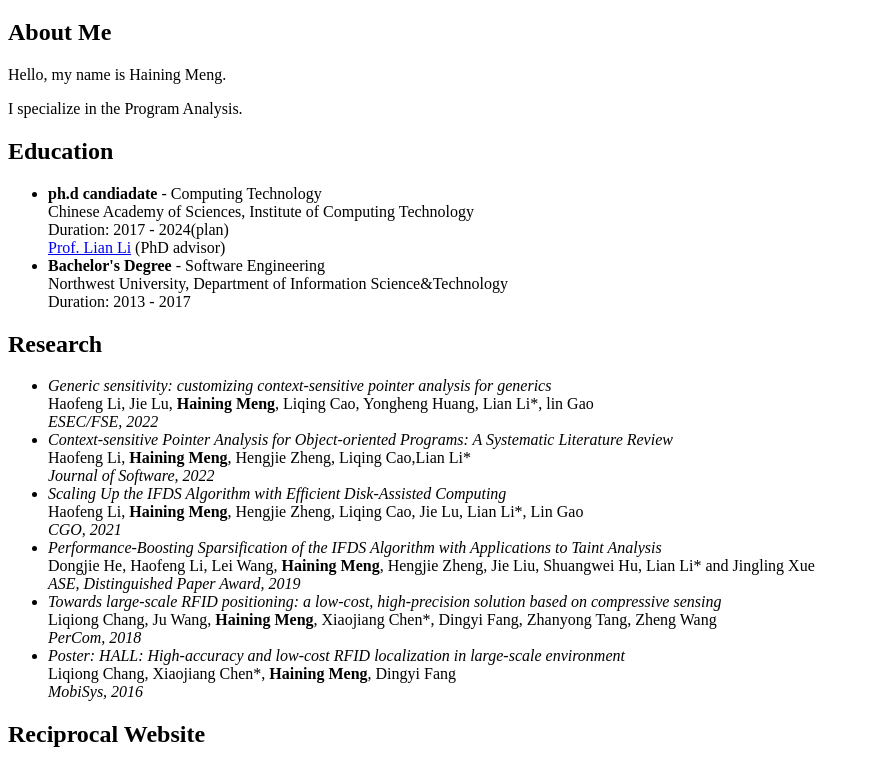
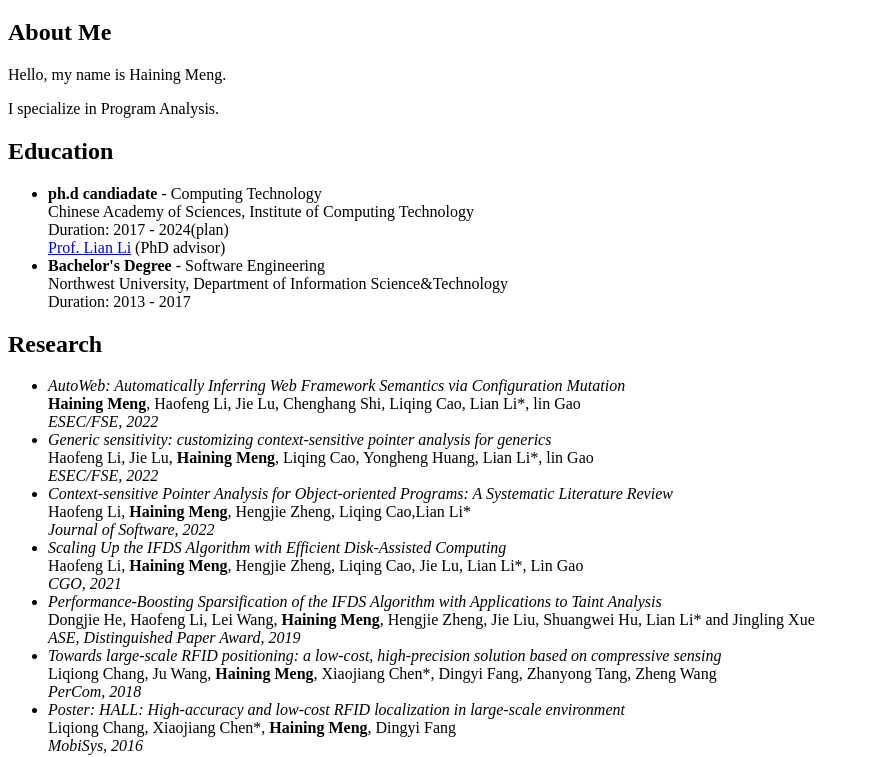
Before and after one commit to menghaining/menghaining.github.io, a plain HTML site: page index.html in a window 1280 px wide. Shown: the part 61-818 px from the top of the page, without its empty margins (0-870 px from the left). Drawn offline with Linux system fonts and the light colour scheme.

Commit message:
Update index.html

```diff
--- a/index.html
+++ b/index.html
@@ -11,7 +11,7 @@
       <h2>About Me</h2>
       <p>Hello, my name is Haining Meng.</p>
       <p>
-        I specialize in the Program Analysis.
+        I specialize in Program Analysis.
       </p>
     </section>
     <section>
@@ -43,6 +43,15 @@
     <section>
       <h2>Research</h2>
       <ul>
+        <li>
+          <em
+            >AutoWeb: Automatically Inferring Web Framework Semantics via Configuration Mutation</em
+          >
+          <br />
+          <strong>Haining Meng</strong>, Haofeng Li, Jie Lu, Chenghang Shi, Liqing Cao, Lian Li*, lin Gao
+          <br />
+          <i>ESEC/FSE, 2022</i>
+        </li>
         <li>
           <em
             >Generic sensitivity: customizing context-sensitive pointer analysis for generics</em
```
